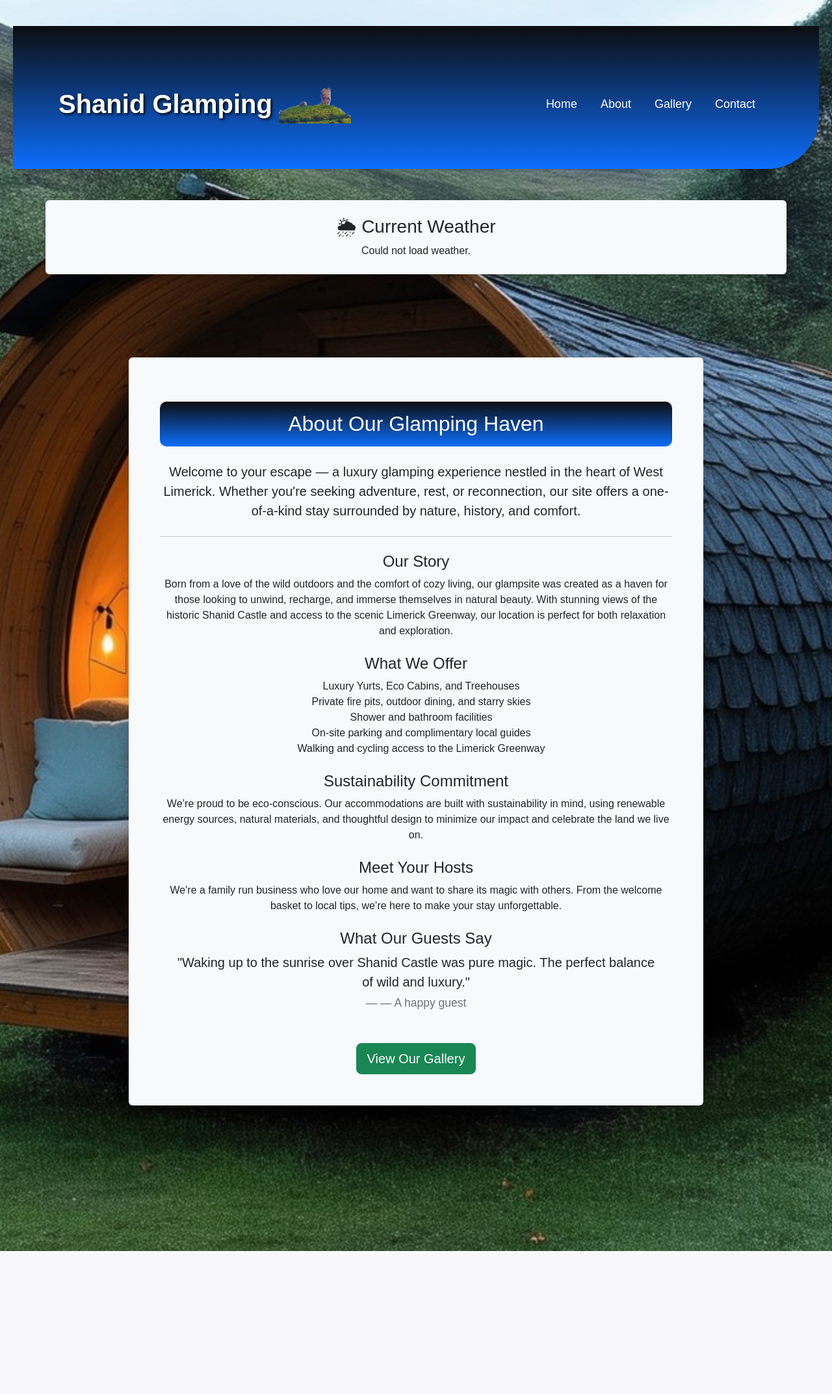
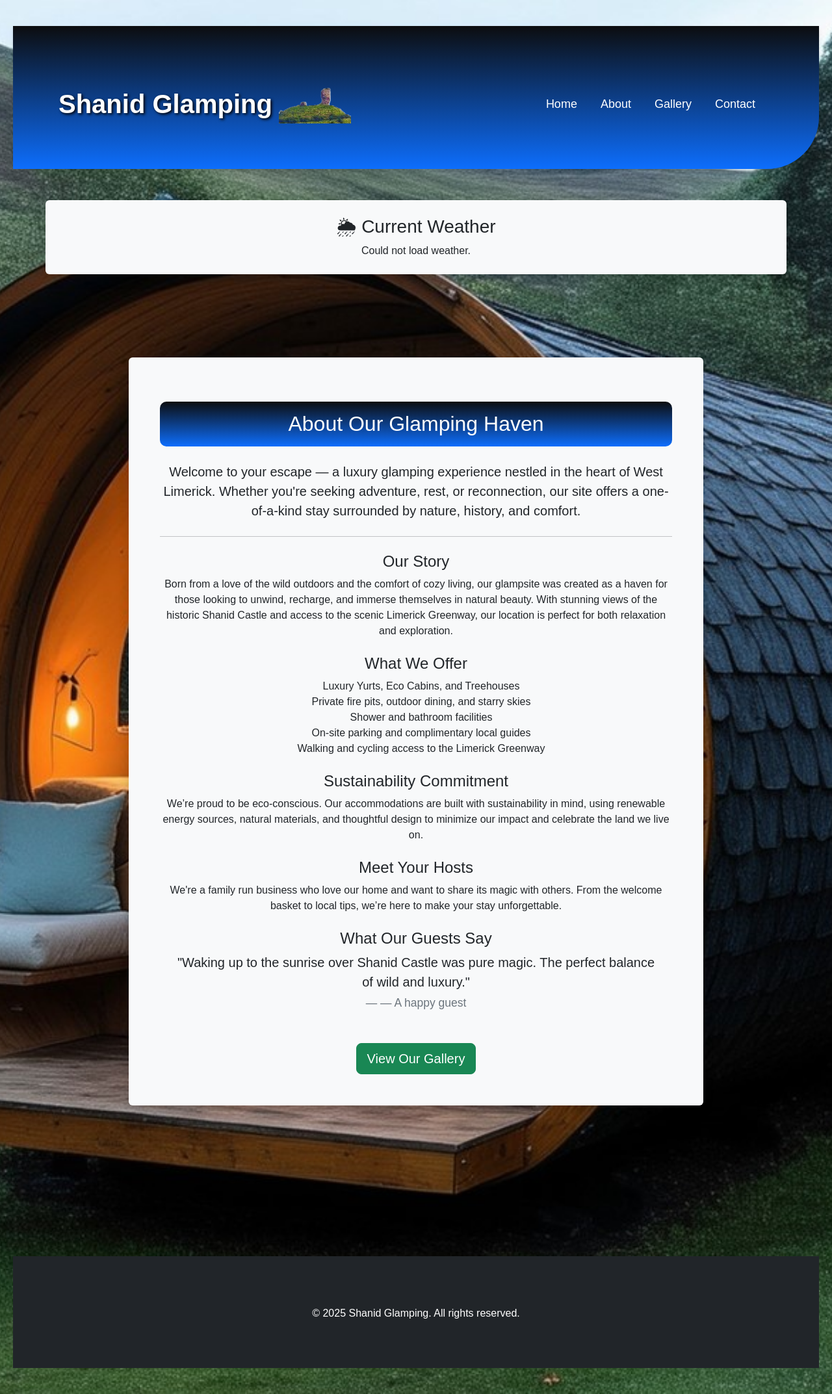
Before and after one commit to aruttle/assignment-module-3, a Flask app: page /about in a window 1280 px wide. Shown: the whole page at 65% size. Before the commit the page ends 1925 px from the top, so only its background shows below. Run offline with Flask 3, Linux system fonts and the light colour scheme.

Commit message:
Added video, footer and image to gallery

```diff
--- a/templates/base.html
+++ b/templates/base.html
@@ -2,7 +2,11 @@
 <html lang="en">
     <head>
         <meta charset="UTF-8">
-    <title>{% block title %}My Flask App{% endblock %}</title>
+        <meta name="description" content="A peaceful glampsite near Shanid Castle with stunning views, eco-friendly accommodations, and access to the Limerick Greenway. Perfect for relaxation and exploration.">
+        <meta name="keywords" content="glamping, eco-friendly, Shanid Castle, Limerick Greenway, sustainable accommodations, outdoor adventure, relaxation">
+        <meta name="author" content="Shanid Glamping">
+        <meta name="viewport" content="width=device-width, initial-scale=1.0">
+        <title>{% block title %}Shanid Glamping{% endblock %}</title>
         <link href="https://cdn.jsdelivr.net/npm/bootstrap@5.3.3/dist/css/bootstrap.min.css" rel="stylesheet">
         <link rel="stylesheet" href="{{ url_for('static', filename='css/style.css') }}">
         <link rel="stylesheet" href="https://cdn.jsdelivr.net/npm/swiper@11/swiper-bundle.min.css">
@@ -49,6 +53,11 @@
           {% endif %}
         {% endwith %}
       </div>
+      <footer class="bg-dark text-white text-center py-3 mt-5">
+        <div class="container">
+            <p>&copy; 2025 Shanid Glamping. All rights reserved.</p>
+        </div>
+    </footer>
 
     <script src="https://cdn.jsdelivr.net/npm/bootstrap@5.3.3/dist/js/bootstrap.bundle.min.js"></script>
     <script src="{{ url_for('static', filename='js/script.js') }}"></script>
```
Also changed, not shown: templates/gallery.html (+7 -1 lines), 1 other file. Lines whose indentation alone changed are shown as unchanged.
